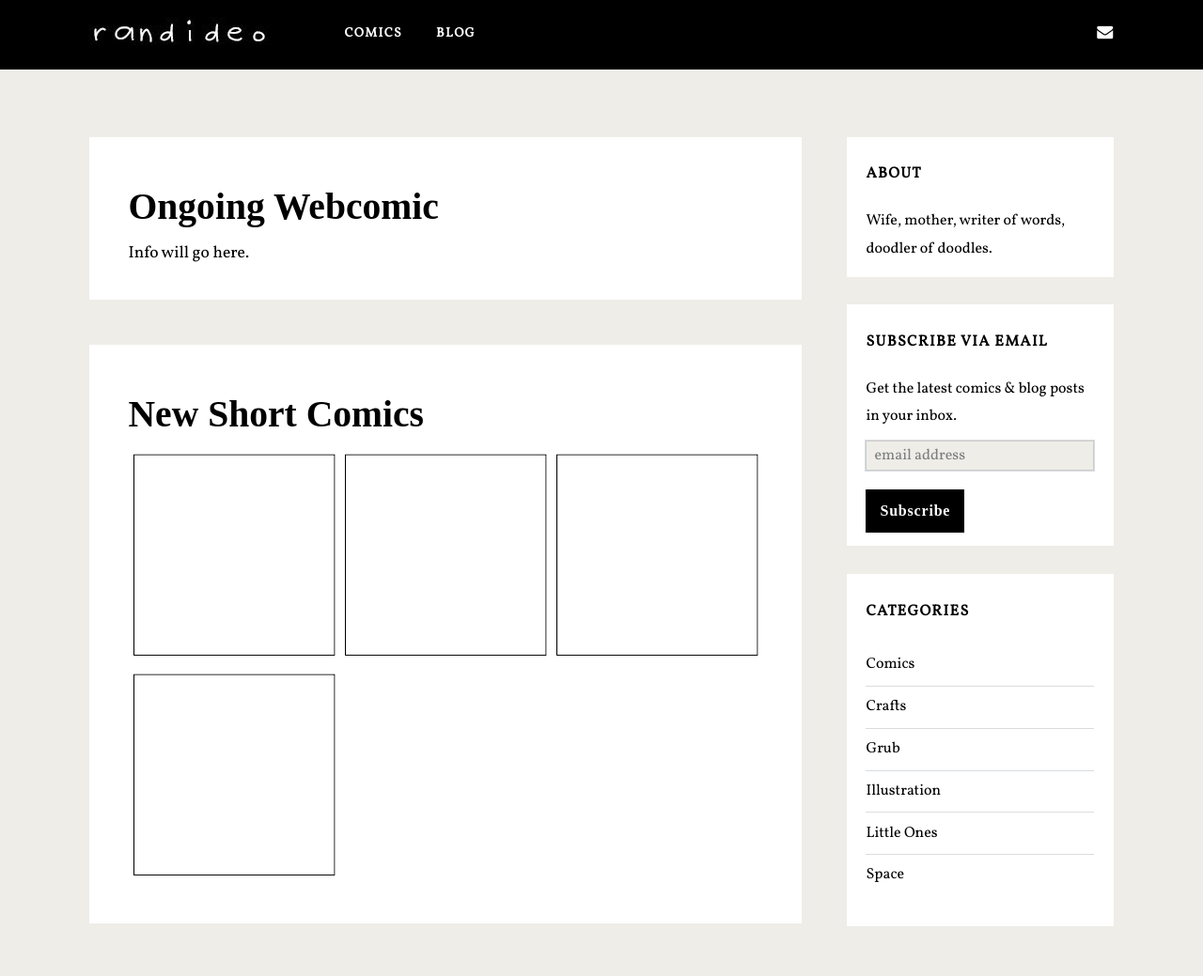
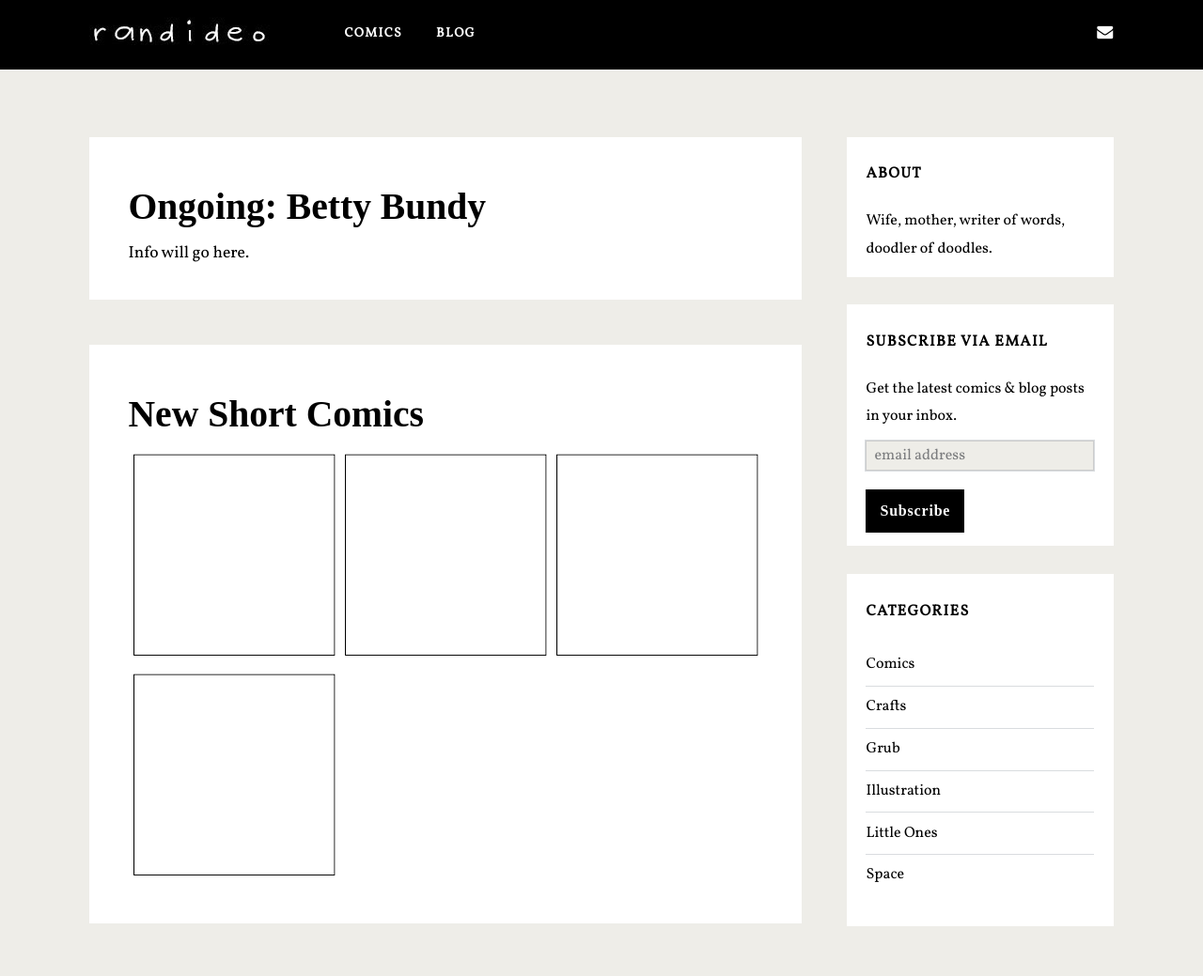
Before and after one commit to randideo/randideo.github.io, a Jekyll site: the page built from backup.html, in a window 1280 px wide. Shown: the whole page at 94% size. Built offline with Jekyll 4.4.1, drawn with Linux system fonts in a browser that asks for light colours; nearby versions of some CDN libraries; some web fonts are replaced; comment, search, counter and statistics services are not loaded.

Commit message:
Update backup.html

```diff
--- a/backup.html
+++ b/backup.html
@@ -5,7 +5,7 @@ layout: default
 
  <div class="post hentry">
 		 <div class="entry-content">
-			 <h2 style="padding-bottom: 10px;">Ongoing Webcomic</h2>
+			 <h2 style="padding-bottom: 10px;">Ongoing: Betty Bundy</h2>
 			Info will go here.
 
 			 <div style="clear: both;"></div>
```
